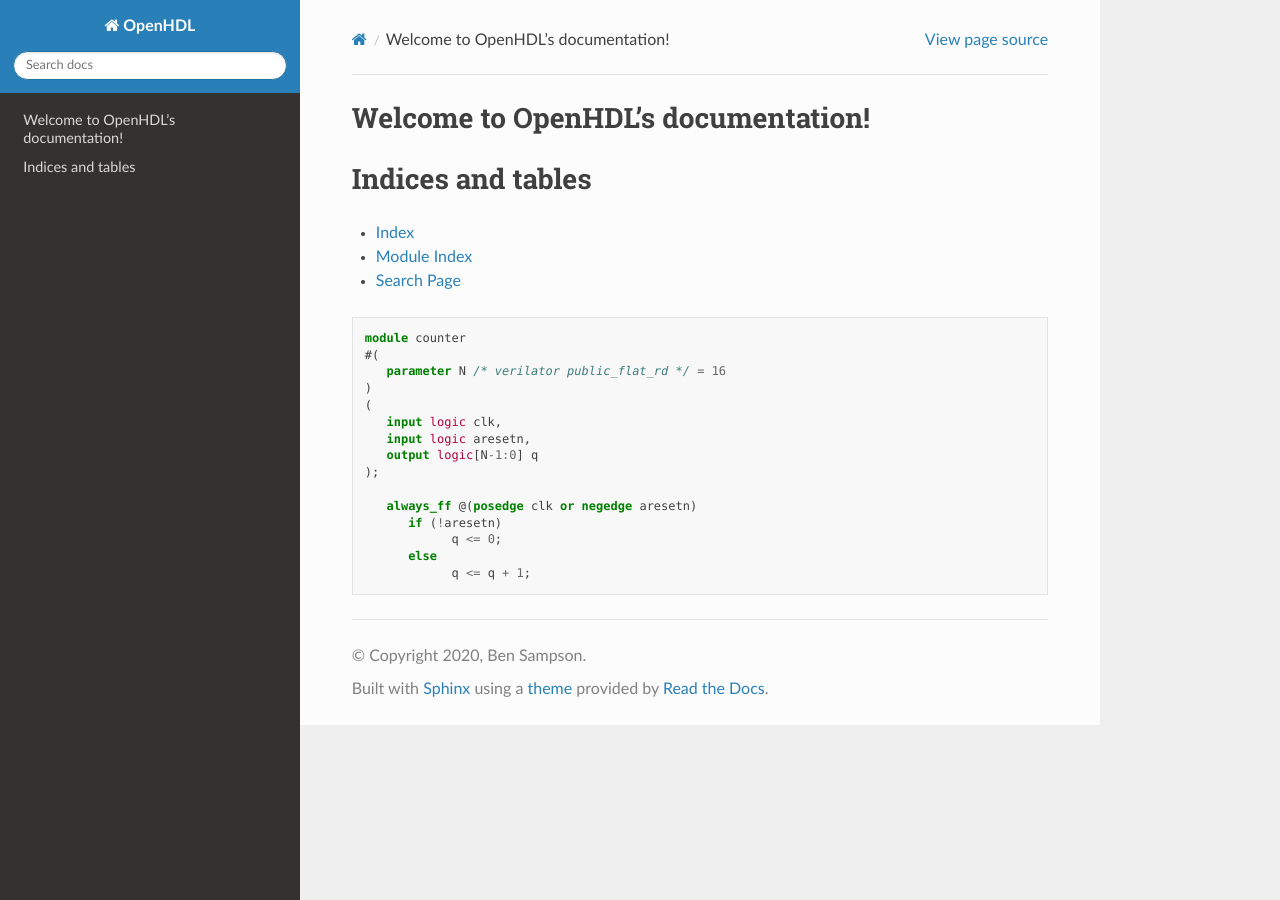
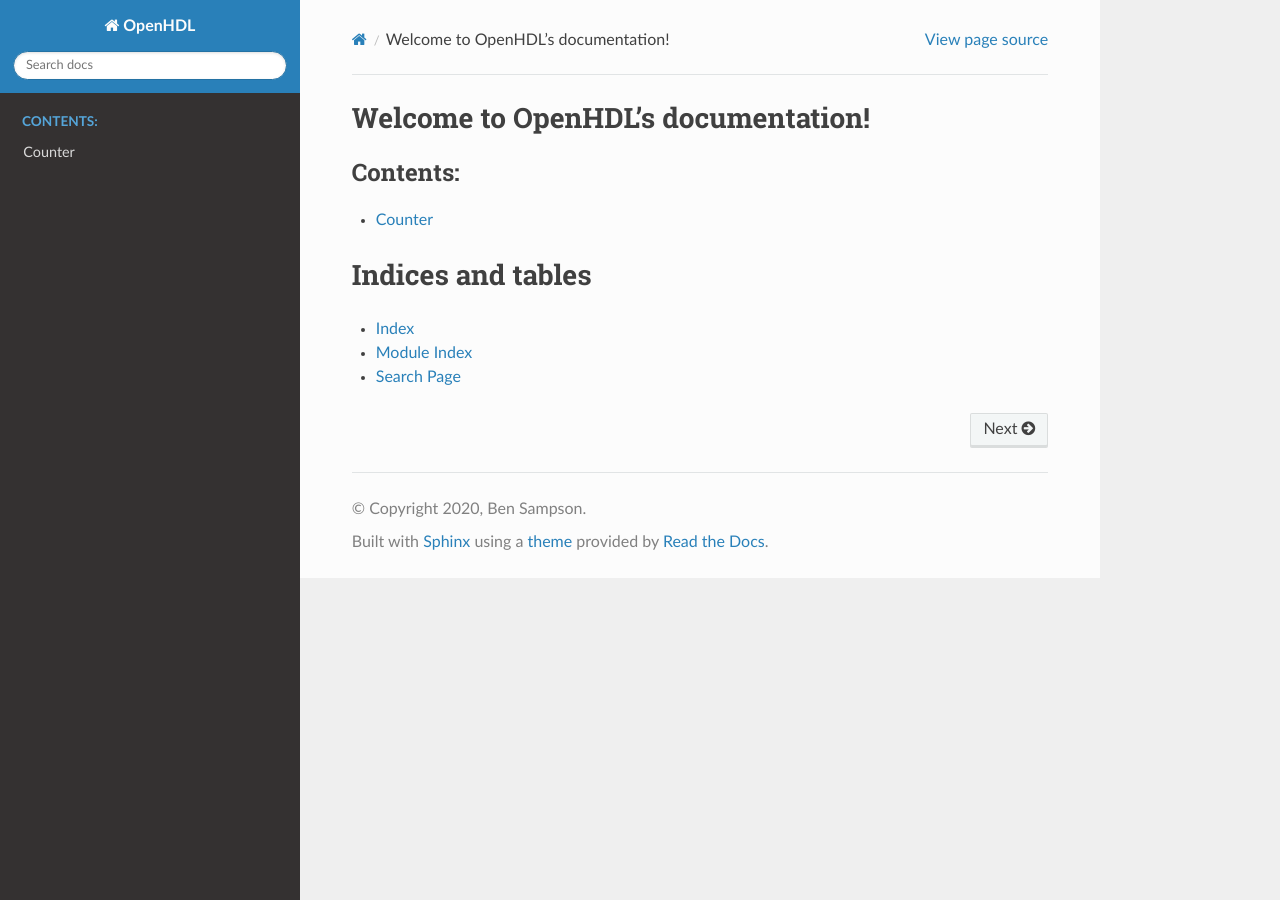
Before and after one commit to bensampson5/libsv, a Sphinx documentation site: the page built from docs/source/index.rst, in a window 1280 px wide. Built offline with Sphinx 7.4.7 and the Read the Docs theme 2.0.0, drawn with Linux system fonts in a browser that asks for light colours.

Commit message:
Add counter.rst

```diff
--- a/docs/source/index.rst
+++ b/docs/source/index.rst
@@ -10,6 +10,8 @@ Welcome to OpenHDL's documentation!
    :maxdepth: 2
    :caption: Contents:
 
+   counter
+
 
 
 Indices and tables
@@ -18,21 +20,3 @@ Indices and tables
 * :ref:`genindex`
 * :ref:`modindex`
 * :ref:`search`
-
-.. code-block:: systemverilog
-
-   module counter
-   #(
-      parameter N /* verilator public_flat_rd */ = 16
-   )
-   (
-      input logic clk,
-      input logic aresetn,
-      output logic[N-1:0] q
-   );
-
-      always_ff @(posedge clk or negedge aresetn)
-         if (!aresetn)
-               q <= 0;
-         else
-               q <= q + 1;
```
Also changed, not shown: docs/source/counter.rst (added, +22 -0 lines).
